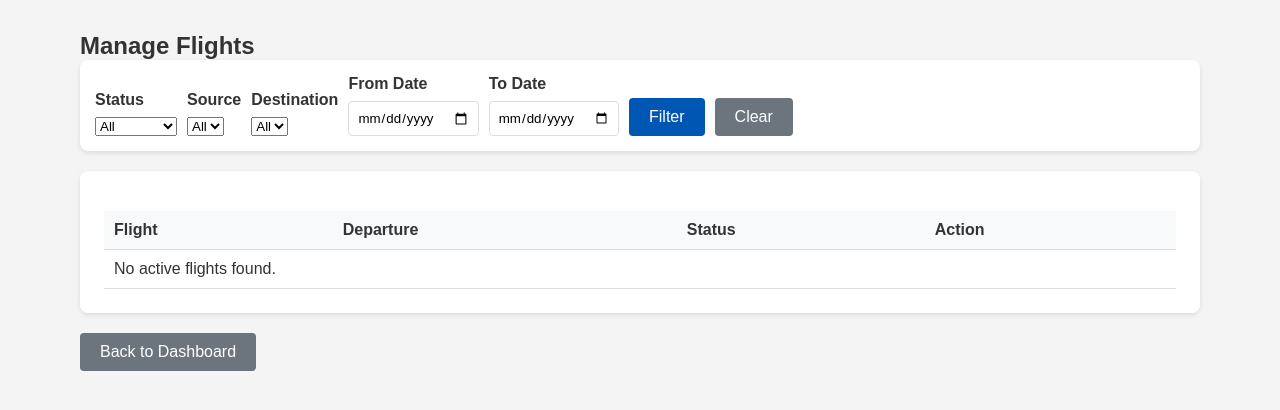
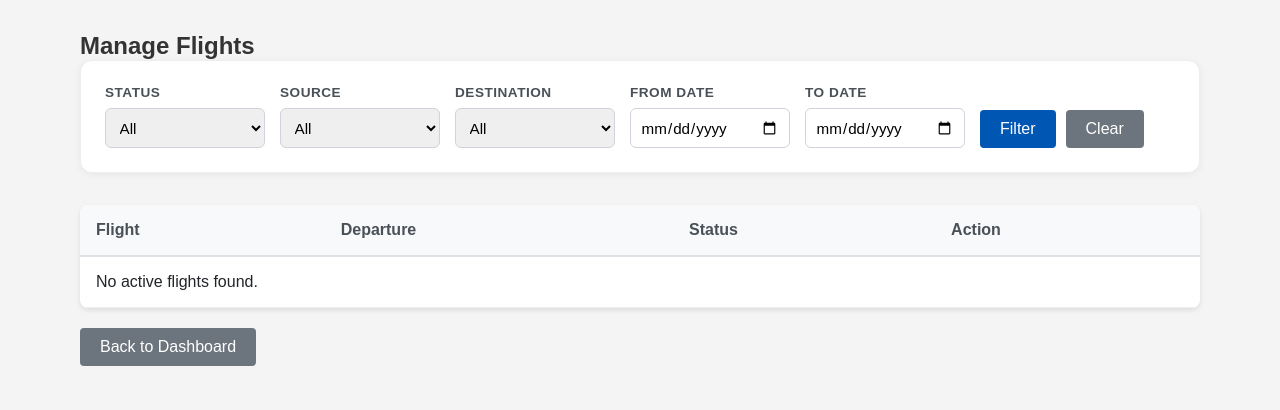
Before and after one commit to InbarKedem/project-year-2, a Flask app: page /manage_flights in a window 1280 px wide. Shown: the part 60-470 px from the top of the page. Run offline with Flask 3, Linux system fonts and the light colour scheme; the visitor is signed in with stand-in values (Sample User, id 1); data that the repository does not hold is empty.

Commit message:
Refactor CSS structure, cleanup unused files, and improve UI styling

```diff
--- a/routes/manager.py
+++ b/routes/manager.py
@@ -159,21 +159,6 @@ def cancel_flight_route(source_id, dest_id, departure_time):
     return redirect(url_for('manager.manage_flights'))
 
 
-@manager_bp.route('/flight_details/<int:source_id>/<int:dest_id>/<departure_time>')
-def flight_details(source_id, dest_id, departure_time):
-    if session.get('role') != 'manager':
-        flash('Access denied. Managers only.', 'danger')
-        return redirect(url_for('auth.login'))
-
-    flight = get_flight_details(source_id, dest_id, departure_time)
-
-    if not flight:
-        flash('Flight not found.', 'danger')
-        return redirect(url_for('manager.manage_flights'))
-
-    return render_template('flight_details.html', flight=flight)
-
-
 @manager_bp.route('/api/flight_details/<int:source_id>/<int:dest_id>/<departure_time>')
 def api_flight_details(source_id, dest_id, departure_time):
     if session.get('role') != 'manager':
--- /dev/null
+++ b/static/css/modules/flights.css
@@ -0,0 +1,366 @@
+/* Flight Management Styles */
+
+/* Table Styles */
+.flights-table {
+  width: 100%;
+  border-collapse: separate;
+  border-spacing: 0;
+  background: white;
+  border-radius: 8px;
+  overflow: hidden;
+  box-shadow: 0 2px 4px rgba(0, 0, 0, 0.05);
+}
+
+.flights-table thead th {
+  background-color: #f8f9fa;
+  color: #495057;
+  font-weight: 600;
+  padding: 1rem;
+  text-align: left;
+  border-bottom: 2px solid #dee2e6;
+}
+
+.flights-table tbody tr {
+  transition: background-color 0.2s ease;
+  border-bottom: 1px solid #eee;
+}
+
+.flights-table tbody tr:last-child {
+  border-bottom: none;
+}
+
+.flights-table tbody tr:hover {
+  background-color: #f1f3f5;
+  cursor: pointer;
+}
+
+.flights-table td {
+  padding: 1rem;
+  vertical-align: middle;
+  color: #212529;
+  border-bottom: 1px solid #eee;
+}
+
+.flight-route {
+  color: #007bff;
+  font-weight: 600;
+  display: flex;
+  align-items: center;
+  gap: 0.5rem;
+}
+
+/* Action Button Styles */
+.btn-cancel {
+  background-color: #dc3545;
+  color: white;
+  padding: 6px 12px;
+  font-size: 0.85rem;
+  border-radius: 6px;
+  text-decoration: none;
+  transition: all 0.2s cubic-bezier(0.4, 0, 0.2, 1);
+  display: inline-block;
+  position: relative;
+  z-index: 2;
+  border: 1px solid transparent;
+  font-weight: 500;
+  box-shadow: 0 2px 4px rgba(220, 53, 69, 0.15);
+}
+
+.btn-cancel:hover {
+  background-color: #c82333;
+  transform: translateY(-2px);
+  box-shadow: 0 4px 8px rgba(220, 53, 69, 0.3);
+  text-decoration: none;
+  color: white;
+  cursor: pointer;
+}
+
+.btn-cancel:active {
+  transform: translateY(0);
+  box-shadow: 0 2px 4px rgba(220, 53, 69, 0.2);
+}
+
+/* Modal Styles */
+.modal {
+  display: none;
+  position: fixed;
+  z-index: 1000;
+  left: 0;
+  top: 0;
+  width: 100%;
+  height: 100%;
+  overflow: auto;
+  background-color: rgba(0, 0, 0, 0.5);
+  backdrop-filter: blur(4px);
+}
+
+.modal-content {
+  background-color: #fff;
+  margin: 5% auto;
+  padding: 0;
+  border: none;
+  width: 90%;
+  max-width: 600px;
+  border-radius: 16px;
+  box-shadow: 0 20px 40px rgba(0, 0, 0, 0.2);
+  animation: slideIn 0.3s cubic-bezier(0.16, 1, 0.3, 1);
+  position: relative;
+}
+
+@keyframes slideIn {
+  from {
+    transform: translateY(20px);
+    opacity: 0;
+  }
+  to {
+    transform: translateY(0);
+    opacity: 1;
+  }
+}
+
+.modal-header {
+  padding: 1.5rem 2rem;
+  border-bottom: 1px solid #f0f0f0;
+  display: flex;
+  justify-content: space-between;
+  align-items: center;
+  background: #fff;
+  border-top-left-radius: 16px;
+  border-top-right-radius: 16px;
+}
+
+.modal-header h3 {
+  margin: 0;
+  color: #1a1a1a;
+  font-size: 1.25rem;
+  font-weight: 700;
+}
+
+.close {
+  color: #666;
+  font-size: 24px;
+  font-weight: bold;
+  cursor: pointer;
+  width: 32px;
+  height: 32px;
+  display: flex;
+  align-items: center;
+  justify-content: center;
+  border-radius: 50%;
+  transition: all 0.2s;
+  background: #f5f5f5;
+}
+
+.close:hover {
+  color: #333;
+  background: #e0e0e0;
+}
+
+.modal-body {
+  padding: 2rem;
+}
+
+/* Detail Rows in Modal */
+.detail-row {
+  display: flex;
+  justify-content: space-between;
+  align-items: flex-start;
+  padding: 1rem 0;
+  border-bottom: 1px solid #f5f5f5;
+}
+
+.detail-row:first-child {
+  padding-top: 0;
+}
+
+.detail-row:last-child {
+  border-bottom: none;
+}
+
+.detail-label {
+  font-weight: 600;
+  color: #666;
+  font-size: 0.9rem;
+  min-width: 120px;
+}
+
+.detail-value {
+  font-weight: 500;
+  color: #1a1a1a;
+  text-align: right;
+  flex-grow: 1;
+}
+
+/* Crew List */
+.crew-list {
+  list-style: none;
+  padding: 0;
+  margin: 0;
+  text-align: right;
+}
+
+.crew-item {
+  margin-bottom: 0.5rem;
+  display: flex;
+  align-items: center;
+  justify-content: flex-end;
+  gap: 0.5rem;
+}
+
+.crew-item:last-child {
+  margin-bottom: 0;
+}
+
+/* Badges */
+.badge {
+  padding: 0.35em 0.65em;
+  font-size: 0.75em;
+  font-weight: 700;
+  line-height: 1;
+  text-align: center;
+  white-space: nowrap;
+  vertical-align: baseline;
+  border-radius: 0.25rem;
+}
+
+.pilot-badge {
+  background-color: #e3f2fd;
+  color: #0d47a1;
+  padding: 4px 8px;
+  border-radius: 6px;
+  font-size: 0.7rem;
+  font-weight: 700;
+  text-transform: uppercase;
+  letter-spacing: 0.5px;
+}
+
+.attendant-badge {
+  background-color: #e8f5e9;
+  color: #1b5e20;
+  padding: 4px 8px;
+  border-radius: 6px;
+  font-size: 0.7rem;
+  font-weight: 700;
+  text-transform: uppercase;
+  letter-spacing: 0.5px;
+}
+
+.badge-info {
+  background-color: #17a2b8;
+  color: white;
+}
+
+.badge-danger {
+  background-color: #dc3545;
+  color: white;
+}
+
+.badge-secondary {
+  background-color: #6c757d;
+  color: white;
+}
+
+/* Status Update Section */
+.status-update-section {
+  margin-top: 2rem;
+  padding: 1.5rem;
+  background-color: #f8f9fa;
+  border-radius: 12px;
+  border: 1px solid #eee;
+}
+
+.status-update-section h4 {
+  margin-top: 0;
+  margin-bottom: 1rem;
+  color: #333;
+  font-size: 1rem;
+  font-weight: 600;
+}
+
+.status-controls {
+  display: flex;
+  gap: 12px;
+  align-items: center;
+}
+
+.status-select {
+  flex-grow: 1;
+  padding: 0.6rem 1rem;
+  border: 1px solid #ddd;
+  border-radius: 8px;
+  font-size: 0.95rem;
+  background-color: white;
+  color: #333;
+  cursor: pointer;
+  transition: border-color 0.2s;
+}
+
+.status-select:focus {
+  outline: none;
+  border-color: #007bff;
+}
+
+.btn-update {
+  background-color: #007bff;
+  color: white;
+  border: none;
+  padding: 0.6rem 1.5rem;
+  border-radius: 8px;
+  cursor: pointer;
+  font-weight: 600;
+  font-size: 0.95rem;
+  transition: all 0.2s;
+  box-shadow: 0 2px 4px rgba(0, 123, 255, 0.2);
+}
+
+.btn-update:hover {
+  background-color: #0056b3;
+  transform: translateY(-1px);
+  box-shadow: 0 4px 8px rgba(0, 123, 255, 0.3);
+}
+
+.btn-update:active {
+  transform: translateY(0);
+}
+
+/* Filter Form Styles */
+.filter-form {
+  display: flex;
+  gap: 15px;
+  flex-wrap: wrap;
+  align-items: flex-end;
+  background: #fff;
+  padding: 1.5rem;
+  border-radius: 12px;
+  box-shadow: 0 2px 8px rgba(0, 0, 0, 0.05);
+  margin-bottom: 2rem;
+  border: 1px solid #eee;
+}
+
+.filter-group {
+  display: flex;
+  flex-direction: column;
+  gap: 0.5rem;
+}
+
+.filter-group label {
+  font-weight: 600;
+  color: #495057;
+  font-size: 0.85rem;
+  text-transform: uppercase;
+  letter-spacing: 0.5px;
+}
+
+.filter-control {
+  padding: 0.6rem;
+  border: 1px solid #ced4da;
+  border-radius: 6px;
+  min-width: 160px;
+  font-size: 0.95rem;
+  transition: border-color 0.2s;
+}
+
+.filter-control:focus {
+  outline: none;
+  border-color: #007bff;
+}
--- a/templates/add_flight.html
+++ b/templates/add_flight.html
@@ -1,5 +1,8 @@
 {% extends 'base.html' %} {% block extra_css %}
-<link rel="stylesheet" href="{{ url_for('static', filename='manager.css') }}" />
+<link
+  rel="stylesheet"
+  href="{{ url_for('static', filename='css/modules/manager.css') }}"
+/>
 {% endblock %} {% block content %}
 <div class="container">
   <h2>Add New Flight</h2>
--- a/templates/base.html
+++ b/templates/base.html
@@ -6,9 +6,12 @@
     <title>FLYTAU Airline</title>
     <link
       rel="stylesheet"
-      href="{{ url_for('static', filename='base.css') }}"
+      href="{{ url_for('static', filename='css/global/base.css') }}"
     />
-    <link rel="stylesheet" href="{{ url_for('static', filename='nav.css') }}" />
+    <link
+      rel="stylesheet"
+      href="{{ url_for('static', filename='css/global/nav.css') }}"
+    />
     {% block extra_css %}{% endblock %}
   </head>
   <body>
--- a/templates/login.html
+++ b/templates/login.html
@@ -1,5 +1,8 @@
 {% extends 'base.html' %} {% block extra_css %}
-<link rel="stylesheet" href="{{ url_for('static', filename='auth.css') }}" />
+<link
+  rel="stylesheet"
+  href="{{ url_for('static', filename='css/modules/auth.css') }}"
+/>
 {% endblock %} {% block content %}
 <div class="auth-container">
   <h2>Login</h2>
--- a/templates/manage_flights.html
+++ b/templates/manage_flights.html
@@ -1,81 +1,15 @@
 {% extends 'base.html' %} {% block extra_css %}
-<link rel="stylesheet" href="{{ url_for('static', filename='manager.css') }}" />
-<link rel="stylesheet" href="{{ url_for('static', filename='reports.css') }}" />
-<style>
-  /* Modal Styles */
-  .modal {
-    display: none;
-    position: fixed;
-    z-index: 1000;
-    left: 0;
-    top: 0;
-    width: 100%;
-    height: 100%;
-    overflow: auto;
-    background-color: rgba(0, 0, 0, 0.5);
-  }
-  .modal-content {
-    background-color: #fefefe;
-    margin: 5% auto;
-    padding: 20px;
-    border: 1px solid #888;
-    width: 90%;
-    max-width: 700px;
-    border-radius: 8px;
-    box-shadow: 0 4px 8px rgba(0, 0, 0, 0.2);
-  }
-  .close {
-    color: #aaa;
-    float: right;
-    font-size: 28px;
-    font-weight: bold;
-    cursor: pointer;
-  }
-  .close:hover,
-  .close:focus {
-    color: black;
-    text-decoration: none;
-    cursor: pointer;
-  }
-  .detail-row {
-    display: flex;
-    justify-content: space-between;
-    padding: 0.8rem 0;
-    border-bottom: 1px solid #eee;
-  }
-  .detail-label {
-    font-weight: bold;
-    color: #666;
-  }
-  .detail-value {
-    font-weight: 500;
-  }
-  .pilot-badge {
-    background: #007bff;
-    color: white;
-    padding: 2px 6px;
-    border-radius: 4px;
-    font-size: 0.8rem;
-    margin-left: 5px;
-  }
-  .attendant-badge {
-    background: #28a745;
-    color: white;
-    padding: 2px 6px;
-    border-radius: 4px;
-    font-size: 0.8rem;
-    margin-left: 5px;
-  }
-</style>
+<link rel="stylesheet" href="{{ url_for('static', filename='css/modules/manager.css') }}" />
+<link rel="stylesheet" href="{{ url_for('static', filename='css/modules/reports.css') }}" />
+<link rel="stylesheet" href="{{ url_for('static', filename='css/modules/flights.css') }}" />
 {% endblock %} {% block content %}
 <div class="container">
   <h2>Manage Flights</h2>
 
-  <div class="report-card" style="margin-bottom: 20px; padding: 15px;">
-    <form method="GET" action="{{ url_for('manager.manage_flights') }}" style="display: flex; gap: 10px; flex-wrap: wrap; align-items: flex-end;">
-        <div class="form-group" style="margin-bottom: 0;">
+  <form method="GET" action="{{ url_for('manager.manage_flights') }}" class="filter-form">
+      <div class="filter-group">
           <label>Status</label>
-            <select name="status" class="form-control">
+          <select name="status" class="filter-control">
               <option value="">All</option>
               <option value="Active" {% if request.args.get('status') == 'Active' %}selected{% endif %}>Active</option>
               <option value="Delayed" {% if request.args.get('status') == 'Delayed' %}selected{% endif %}>Delayed</option>
@@ -83,39 +17,41 @@
               <option value="Landed" {% if request.args.get('status') == 'Landed' %}selected{% endif %}>Landed</option>
           </select>
       </div>
-        <div class="form-group" style="margin-bottom: 0;">
+      <div class="filter-group">
           <label>Source</label>
-            <select name="source_id" class="form-control">
+          <select name="source_id" class="filter-control">
               <option value="">All</option>
               {% for airport in airports %}
               <option value="{{ airport.airport_id }}" {% if request.args.get('source_id')|int == airport.airport_id %}selected{% endif %}>{{ airport.airport_name }}</option>
               {% endfor %}
           </select>
       </div>
-        <div class="form-group" style="margin-bottom: 0;">
+      <div class="filter-group">
           <label>Destination</label>
-            <select name="dest_id" class="form-control">
+          <select name="dest_id" class="filter-control">
               <option value="">All</option>
               {% for airport in airports %}
               <option value="{{ airport.airport_id }}" {% if request.args.get('dest_id')|int == airport.airport_id %}selected{% endif %}>{{ airport.airport_name }}</option>
               {% endfor %}
           </select>
       </div>
-        <div class="form-group" style="margin-bottom: 0;">
+      <div class="filter-group">
           <label>From Date</label>
-            <input type="date" name="date_from" class="form-control" value="{{ request.args.get('date_from', '') }}">
+          <input type="date" name="date_from" class="filter-control" value="{{ request.args.get('date_from', '') }}">
       </div>
-        <div class="form-group" style="margin-bottom: 0;">
+      <div class="filter-group">
           <label>To Date</label>
-            <input type="date" name="date_to" class="form-control" value="{{ request.args.get('date_to', '') }}">
+          <input type="date" name="date_to" class="filter-control" value="{{ request.args.get('date_to', '') }}">
       </div>
+      <div style="display: flex; gap: 10px; align-items: flex-end;">
           <button type="submit" class="btn btn-primary">Filter</button>
           <a href="{{ url_for('manager.manage_flights') }}" class="btn btn-secondary">Clear</a>
+      </div>
   </form>
-  </div>
 
-  <div class="report-card">
-    <table class="table">
+  <div class="report-card" style="padding: 0; overflow: hidden;">
+    <table class="flights-table">
+
       <thead>
         <tr>
           <th>Flight</th>
@@ -248,10 +179,10 @@
                     ${crewHtml}
                 </div>
 
-                <div style="margin-top: 20px; padding-top: 20px; border-top: 2px solid #eee;">
+                <div class="status-update-section">
                     <h4>Update Status</h4>
-                    <div style="display: flex; gap: 10px; align-items: center;">
-                        <select id="newStatus" class="form-control" style="max-width: 200px;">
+                    <div class="status-controls">
+                        <select id="newStatus" class="status-select">
                             <option value="Active" ${
                               data.flight_status === "Active" ? "selected" : ""
                             }>Active</option>
@@ -271,7 +202,7 @@
                           data.source_airport_id
                         }, ${data.dest_airport_id}, '${
           data.departure_time
-        }')" class="btn btn-primary">Update</button>
+        }')" class="btn-update">Update Status</button>
                     </div>
                 </div>
             `;
--- a/templates/manager_dashboard.html
+++ b/templates/manager_dashboard.html
@@ -1,5 +1,8 @@
 {% extends 'base.html' %} {% block extra_css %}
-<link rel="stylesheet" href="{{ url_for('static', filename='manager.css') }}" />
+<link
+  rel="stylesheet"
+  href="{{ url_for('static', filename='css/modules/manager.css') }}"
+/>
 {% endblock %} {% block content %}
 <h2>Manager Dashboard</h2>
 <div class="dashboard-grid">
--- a/templates/register.html
+++ b/templates/register.html
@@ -1,5 +1,8 @@
 {% extends 'base.html' %} {% block extra_css %}
-<link rel="stylesheet" href="{{ url_for('static', filename='auth.css') }}" />
+<link
+  rel="stylesheet"
+  href="{{ url_for('static', filename='css/modules/auth.css') }}"
+/>
 {% endblock %} {% block content %}
 <div class="auth-container">
   <h2>Register New Account</h2>
--- a/templates/reports.html
+++ b/templates/reports.html
@@ -1,5 +1,8 @@
 {% extends 'base.html' %} {% block extra_css %}
-<link rel="stylesheet" href="{{ url_for('static', filename='reports.css') }}" />
+<link
+  rel="stylesheet"
+  href="{{ url_for('static', filename='css/modules/reports.css') }}"
+/>
 {% endblock %} {% block content %}
 <h2>Manager Reports</h2>
 
```
Also changed, not shown: other parts of templates/manage_flights.html (+15 -20 lines), templates/add_staff.html (+8 -2 lines), static/css/global/base.css (renamed from static/base.css), static/css/global/nav.css (renamed from static/nav.css), static/css/modules/auth.css (renamed from static/auth.css), static/css/modules/manager.css (renamed from static/manager.css), static/css/modules/reports.css (renamed from static/reports.css). Lines whose indentation alone changed are shown as unchanged.
